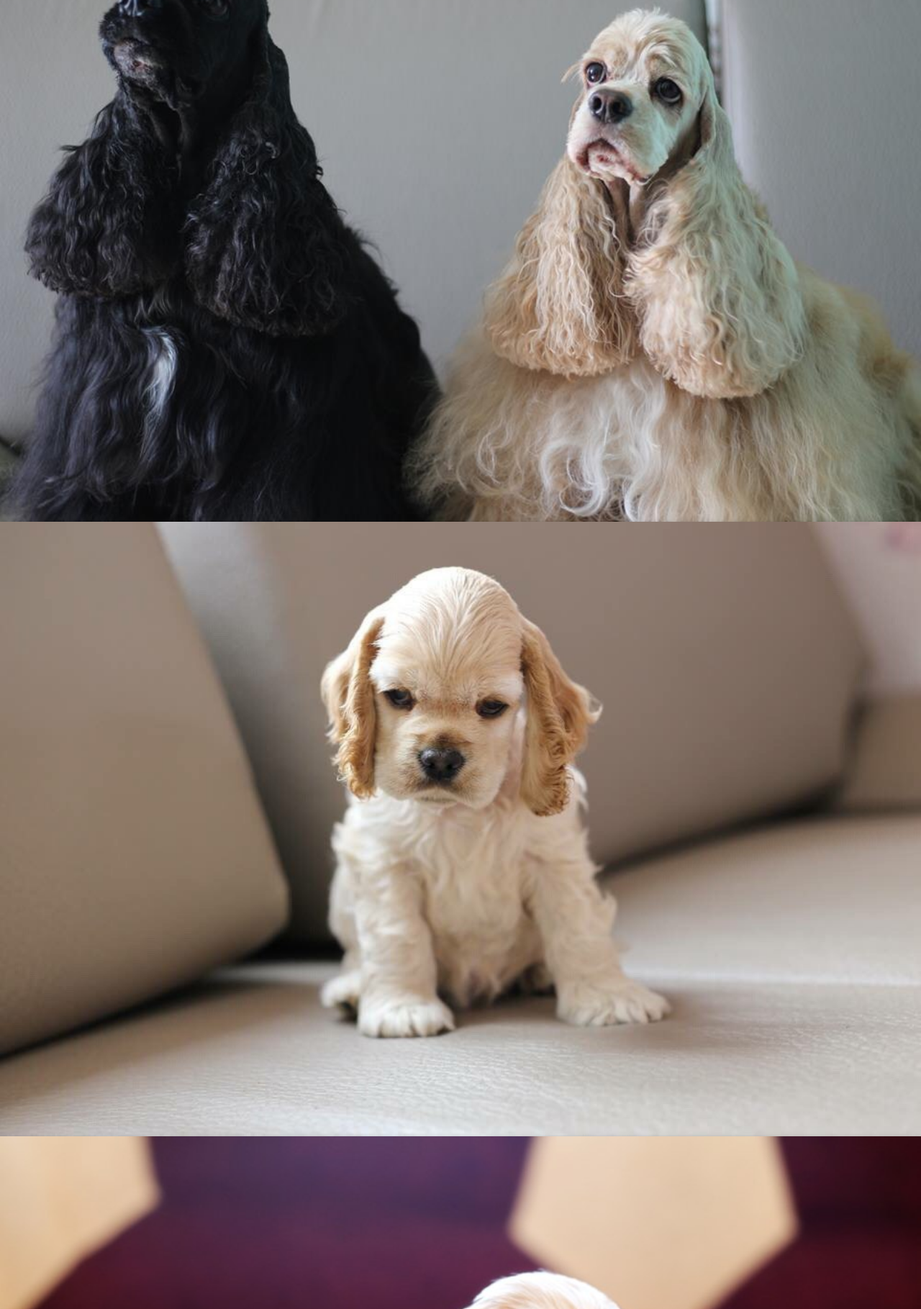
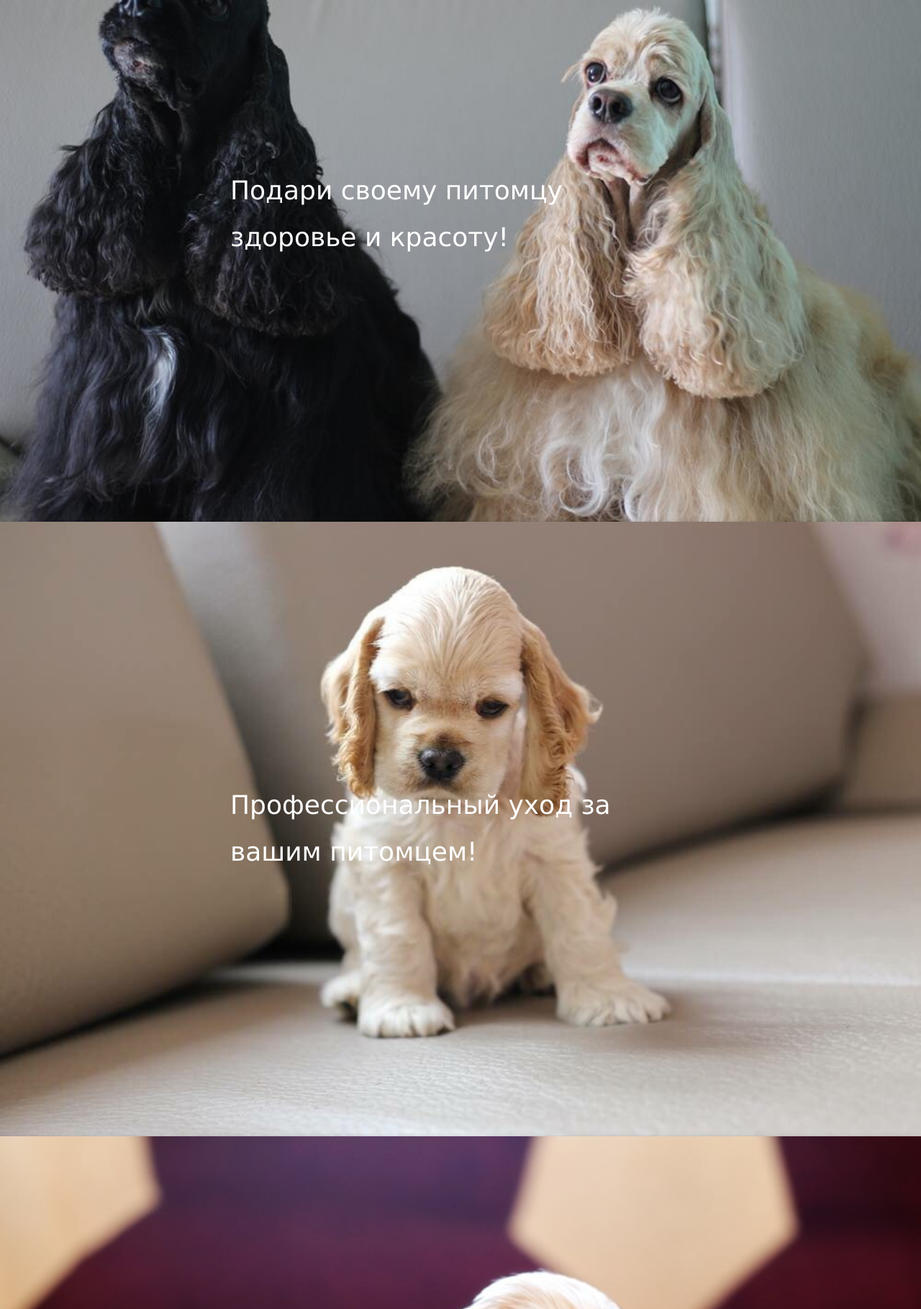
Before and after one commit to WNRumford/olesya, a Flask app: page / in a window 1280 px wide. Shown: the part 461-2280 px from the top of the page at 72% size. Run offline with Flask 2, Linux system fonts and the light colour scheme; some libraries are stand-ins or nearby versions.

Commit message:
не баг а фича

```diff
--- a/static/js/custom.js
+++ b/static/js/custom.js
@@ -1,5 +1,5 @@
 // slider
-w3.slideshow(".dogimg", 3000);
+w3.slideshow(".slideabs", 3000);
 
 // mobile menu
 function myMobileMenu() {
--- a/templates/index.html
+++ b/templates/index.html
@@ -74,15 +74,27 @@
 	</div>
 
 	<!-- Slider -->
-
+	<!--dogimg-->
+	<div class="w3-display-container w3-text-white slideabs">
 		<img src="static/images/img1.jpg" alt="Dog" class="w3-image w3-card dogimg">
+		<div class="w3-display-middle w3-xxlarge">
+			Подари своему питомцу здоровье и красоту!
+		</div>
+	</div>
+	<div class="w3-display-container w3-text-white slideabs">
 		<img src="static/images/img2.jpg" alt="Dog" class="w3-image w3-card dogimg">
+		<div class="w3-display-middle w3-xxlarge">
+			Профессиональный уход за вашим питомцем!
+		</div>
+	</div>
+	<div class="w3-display-container w3-text-white slideabs">
 		<img src="static/images/img3.jpg" alt="Dog" class="w3-image w3-card dogimg">
+		<div class="w3-display-middle w3-xxlarge">
+			Сделаем вашего питомца сногсшибательным!
+		</div>
+	</div>
 
 	<!-- about -->
-	<!--<div class="outbd">-->
-	<!--	<div class="insidebd"></div>	-->
-	<!--</div> -->
 	<a name="about"></a>
 	<div class="w3-container w3-center" style="margin-top: 30px;">
 		<img src="static/images/otbivka7.jpg" class="otbivka w3-image">
```
